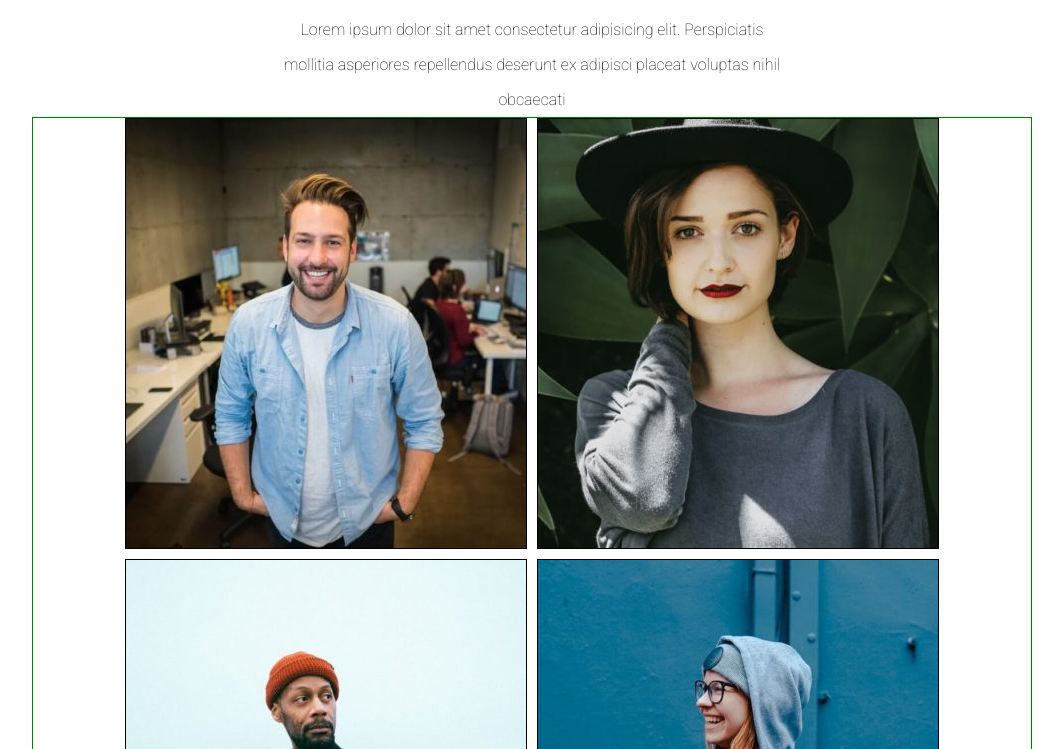
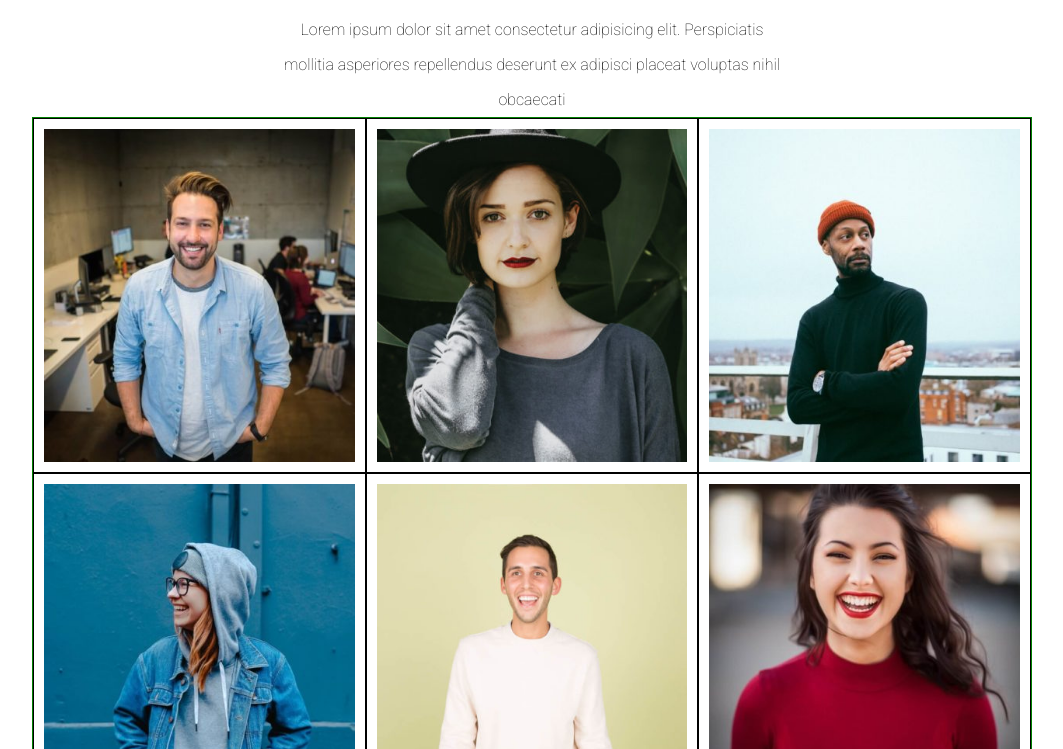
Before and after one commit to emilianoaprile/js-our-team, a plain HTML site: page index.html in a window 1280 px wide. Shown: the part 51-800 px from the top of the page, without its empty margins (108-1171 px from the left). Drawn offline with Linux system fonts and the light colour scheme.

Commit message:
FIXED - display flex: put flex basis on cards

```diff
--- a/css/style.css
+++ b/css/style.css
@@ -36,15 +36,16 @@ html {
 .row {
     display: flex;
     flex-wrap: wrap;
-    gap: 10px;
     justify-content: center;
 }
 
 .member-card {
     border: 1px solid black;
-
+    flex-basis: calc((100% / 12) * 4);
+    padding: 10px;
 }
 
 img {
     display: block;
+    width: 100%;
 }
```
